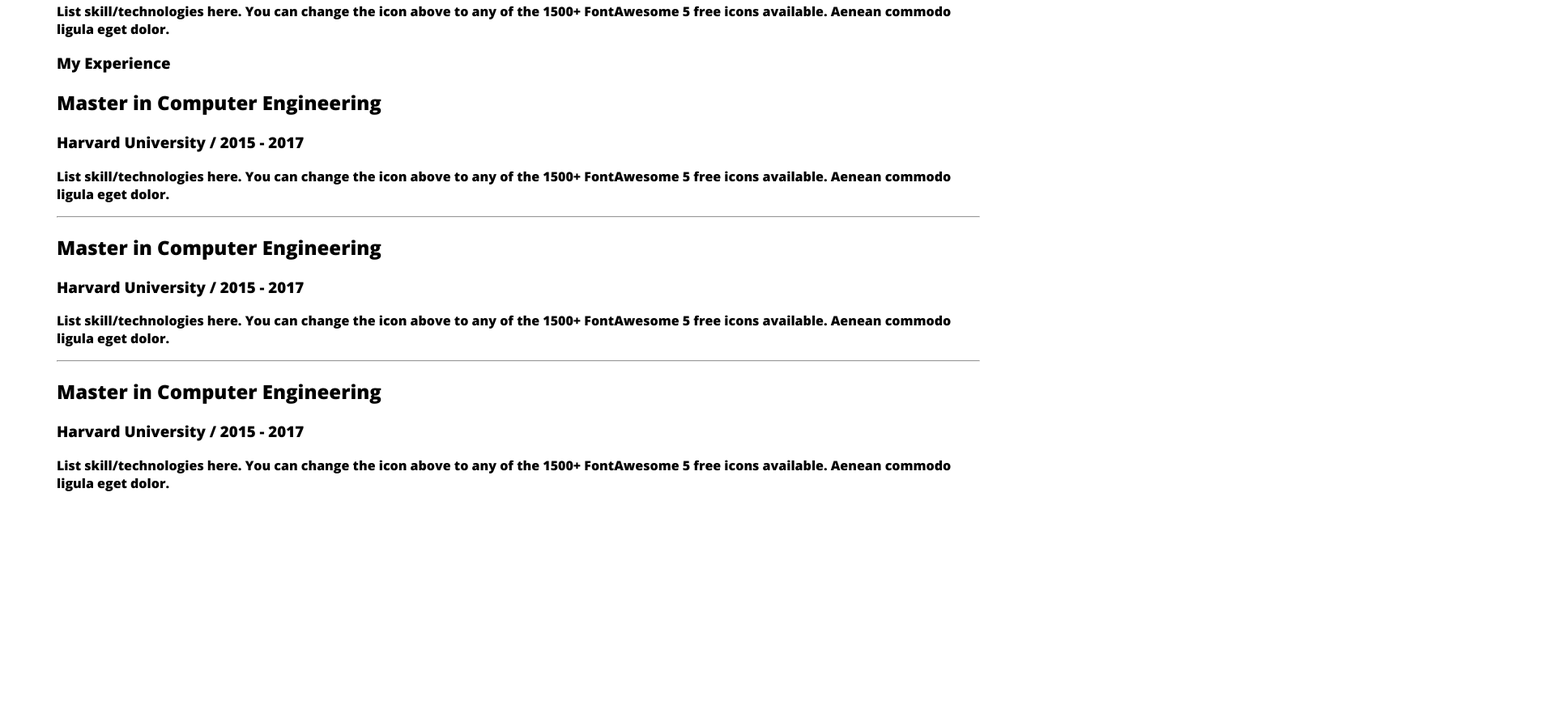
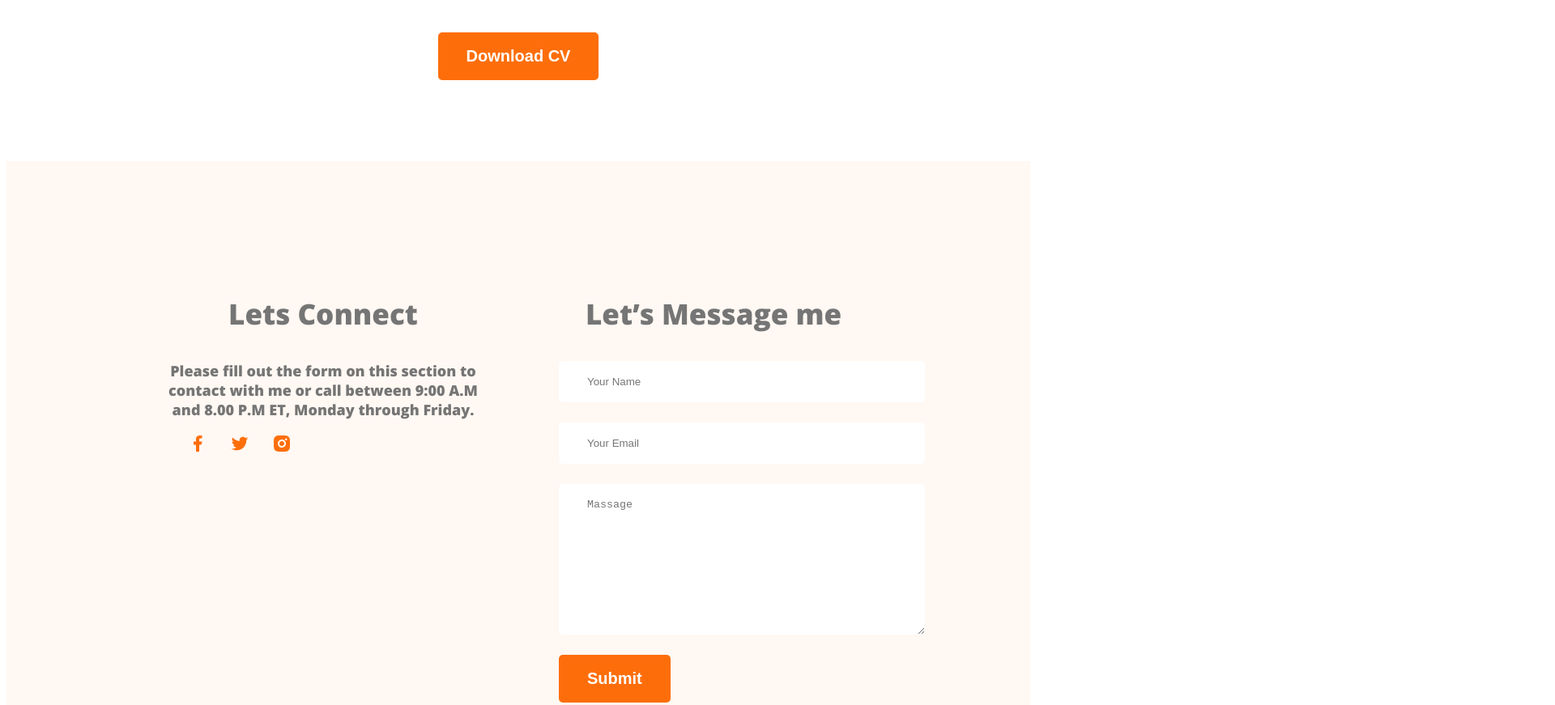
Before and after one commit to biswasshus19/web-devoloper-project, a plain HTML site: page index.html in a window 1280 px wide. Shown: the part 3381-4252 px from the top of the page at 81% size, 1920 px wide, since content can reach past the window. Before the commit the page ends 4005 px from the top, so only its background shows below. Drawn offline with nearby package versions, Linux system fonts and the light colour scheme.

Commit message:
added all the section properly

```diff
--- a/index.html
+++ b/index.html
@@ -110,7 +110,6 @@
                     <p class="resume-item-description">List skill/technologies here. You can change the icon above
                     to any of the 1500+ FontAwesome 5 free icons available. Aenean commodo ligula eget dolor.</p>
                 </div>
-            </div>
             <div class="resume-column">
                 <h3 class="resume-column-title">My Experience</h3>
 
@@ -135,10 +134,32 @@
                 <p class="resume-item-description">List skill/technologies here. You can change the icon above
                 to any of the 1500+ FontAwesome 5 free icons available. Aenean commodo ligula eget dolor.</p>
             </div>
+            </div>
+
+            <div class="download-cv">
+                <button class="btn-primary">Download CV</button>
+            </div>
         </section>
     </main>
     <footer>
-
+        <div class="footer-column">
+            <h3 class="section-about">Lets Connect</h3>
+            <p class="section-description">Please fill out the form on this section to contact with me or call between 9:00 A.M and 8.00 P.M ET, Monday through Friday.</p>
+            <div class="social-link">
+                 <a href=""><img src="images/icons/facebook.png" alt=""></a>
+                 <a href=""><img src="images/icons/twitter.png" alt=""></a>
+                 <a href=""><img src="images/icons/insta.png" alt=""></a>
+            </div>
+        </div>
+        <div class="footer-column">
+            <h3 class="section-about">Let’s Message me</h3>
+            <form action="" class="contract">
+                <input type="text" placeholder="Your Name">
+                 <input type="email" name="" id="" placeholder="Your Email">
+                 <textarea name="" id="" cols="30" rows="10" placeholder="Massage"></textarea>
+                 <input class="btn-primary" type="submit" value="Submit">
+            </form>
+        </div>
     </footer>
 </body>
 </html>
--- a/portfilo.css
+++ b/portfilo.css
@@ -90,17 +90,18 @@ nav a {
 }
 
 /* main section style */
-main{
+main {
     width: 1140px;
     margin: 0 auto;
 }
 
 /* main section ar div style  */
-.about-info-container{
+.about-info-container {
     display: flex;
     justify-content: space-between;
 }
-.about-info{
+
+.about-info {
     text-align: center;
 }
 
@@ -112,7 +113,7 @@ main{
     margin: 130px 0;
 }
 
-main section{
+main section {
     margin-top: 130px;
 }
 
@@ -135,31 +136,97 @@ main section{
      */
 }
 
-#what-i-do-describtion{
+#what-i-do-describtion {
     padding: 30px 150px;
 }
 
 /* skill related style */
-.skill{
+.skill {
     padding: 30px;
     border-radius: 5px;
     background: #FFF;
     box-shadow: 0px 6px 50px 0px
-
-}
-    .skill-container{
-        display: flex;
-        gap:24 px;
 }
 
-    .skill-discribtion{
+.skill-container {
+    display: flex;
+    gap: 24 px;
+}
+
+.skill-discribtion {
     color: #757575;
 
 }
-    .resume-title{
+
+.resume-title {
     color: #474747;
     font-size: 30px;
     /* font-style: normal; */
     font-weight: 700;
-        /* line-height: normal; */
+    /* line-height: normal;*/
 }
+
+.resume-container {
+    display: flex;
+    gap: 70px
+}
+
+.resume-title-institute {
+    margin-top: 0px;
+    margin-bottom: 20px;
+}
+
+.resume-item-description,
+.resume-title-institute {
+    color: #757575
+}
+
+.resume-item-title {
+    color: #474747;
+    font-family: Open Sans;
+    font-size: 25px;
+    /* font-style: normal; */
+    font-weight: 700;
+    margin-bottom: 10px;
+}
+
+.resume-container hr {
+    margin: 30px;
+}
+
+.download-cv {
+    text-align: center;
+    margin-top: 50px;
+}
+
+/* footer related style */
+footer {
+    display: flex;
+    background: #FFF8F3;
+    /* width: 1600px;
+    height: 780px; */
+    margin-top: 100px;
+    padding: 130px 200px;
+    gap: 100px;
+}
+
+.social-link a{
+    margin-left: 24px;
+}
+
+.footer-column {
+    width: 50%;
+}
+
+/* input area style */
+.contract input[type="text"], input[type="email"],
+textarea {
+    display: block;
+    margin-bottom: 25px;
+    padding: 18px 35px;
+    color: #757575;
+    border-radius: 5px;
+    background: #FFF;
+    border: 0;
+    width: 100%;
+}
```
Lines whose indentation alone changed are shown as unchanged.
